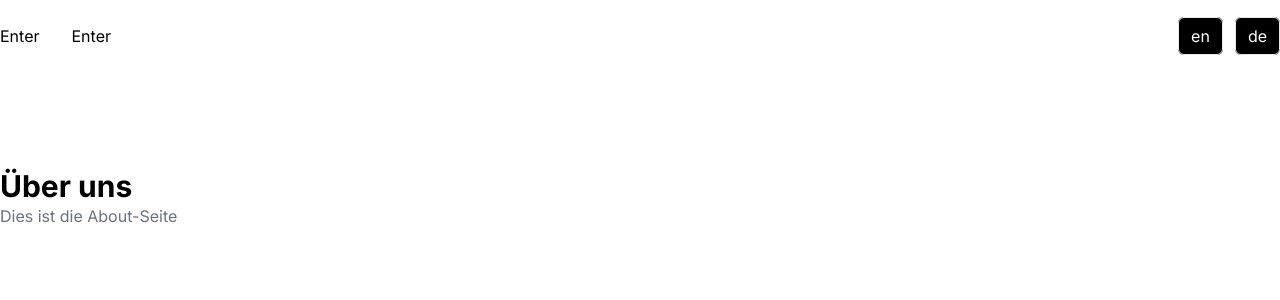
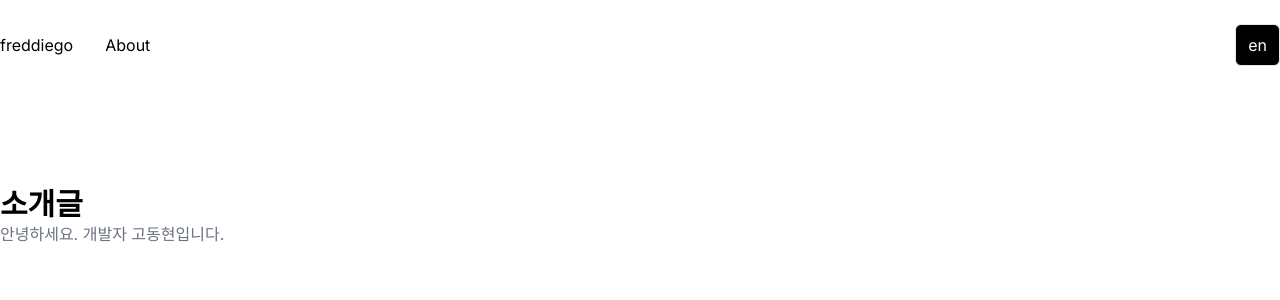
Before and after one commit to itsmefredgo/freddiego-dev, a Next.js app: page /de/about in a window 1280 px wide. Shown: the top 300 px of the page. Built offline with nearby package versions, Linux system fonts and the light colour scheme.

Commit message:
update: some minor changes made for efficiency

```diff
--- a/dictionaries/de.json
+++ b/dictionaries/de.json
@@ -1,16 +1,16 @@
 {
   "navigation": {
-    "home": "Startseite",
-    "about": "Über"
+    "home": "freddiego",
+    "about": "About"
   },
   "page": {
     "home": {
-      "title": "Willkommen bei NextJs i18n",
-      "description": "Internationalisierung im NextJs 13 App-Router"
+      "title": "안녕하세요!",
+      "description": "고동현입니다. "
     },
     "about": {
-      "title": "Über uns",
-      "description": "Dies ist die About-Seite"
+      "title": "소개글",
+      "description": "안녕하세요. 개발자 고동현입니다."
     }
   }
 }
--- a/src/components/customLink.tsx
+++ b/src/components/customLink.tsx
@@ -14,9 +14,7 @@ function CustomLink({ href, lang, ...props }: CustomLinkProps) {
   const path = isDefaultLang ? href : `/${lang}${href}`;
 
   return (
-    <Link href={path} {...props}>
-      Enter
-    </Link>
+    <Link href={path} {...props}/>
   );
 }
 
--- a/src/components/header.tsx
+++ b/src/components/header.tsx
@@ -1,7 +1,7 @@
 import Link from "next/link";
 import { Locale } from "@/src/i18n.config";
 import { getDictionary } from "@/lib/dictionary";
-import LocaleSwitcher from "./locale-switcher";
+import ChangeLanguage from "./locale-switcher";
 import CustomLink from "./customLink";
 
 export default async function Header({ lang }: { lang: Locale }) {
@@ -22,7 +22,7 @@ export default async function Header({ lang }: { lang: Locale }) {
             </CustomLink>
           </li>
         </ul>
-        <LocaleSwitcher />
+        <ChangeLanguage />
       </nav>
     </header>
   );
--- a/src/components/locale-switcher.tsx
+++ b/src/components/locale-switcher.tsx
@@ -1,54 +1,64 @@
 "use client";
 
+// Importing dependencies
 import Link from "next/link";
 import { usePathname } from "next/navigation";
 
+// i18n config data
 import { i18n } from "@/src/i18n.config";
 
-export default function LocaleSwitcher() {
+export default function ChangeLanguage() {
+  // Get the current pathname using the usePathname hook
   const pathName = usePathname();
 
+  // Define a function to redirect the pathname based on the selected locale
   const redirectedPathName = (locale: string) => {
+    // If the url pathname is missing, return "/"
     if (!pathName) return "/";
 
+    // Check if the url pathname has locale segment or not
     const pathnameIsMissingLocale = i18n.locales.every(
       (locale) =>
         !pathName.startsWith(`/${locale}/`) && pathName !== `/${locale}`
     );
 
+    // If the url is missing the locale, return the current url if the selected locale is the default locale
+    // else, add locale to the url
     if (pathnameIsMissingLocale) {
       if (locale === i18n.defaultLocale) return pathName;
       return `/${locale}${pathName}`;
     } else {
+      // If the url has the locale, remove if the locale is the default locale
+      // else, replace the locale with the selected locale
       if (locale === i18n.defaultLocale) {
         const segments = pathName.split("/");
-        const isHome = segments.length === 2;
-        if (isHome) return "/";
-
+        // return without locale if the url is already the default locale
+        if (segments.length === 2) return "/";
         segments.splice(1, 1);
         return segments.join("/");
       }
-
+      // If the selected locale is not the default locale,
+      // replace the locale segment with the selected locale
       const segments = pathName.split("/");
       segments[1] = locale;
       return segments.join("/");
     }
   };
 
+  // Currently switches between en and kr only, but will add more languages in future :)
+  const getNextLanguage = (): string => {
+    const segments = pathName.split("/");
+    const language = segments[1] || "en";
+    return language === "en" ? "de" : "en";
+  };
+
+  // Link to switch between languages
   return (
-    <ul className="flex gap-x-3">
-      {i18n.locales.map((locale) => {
-        return (
-          <li key={locale}>
-            <Link
-              href={redirectedPathName(locale)}
-              className="rounded-md border bg-black px-3 py-2 text-white"
-            >
-              {locale}
-            </Link>
-          </li>
-        );
-      })}
-    </ul>
+    <Link
+      href={redirectedPathName(getNextLanguage())}
+      className="rounded-md border bg-black px-3 py-2 text-white"
+    >
+      {getNextLanguage()}
+    </Link>
   );
 }
```
